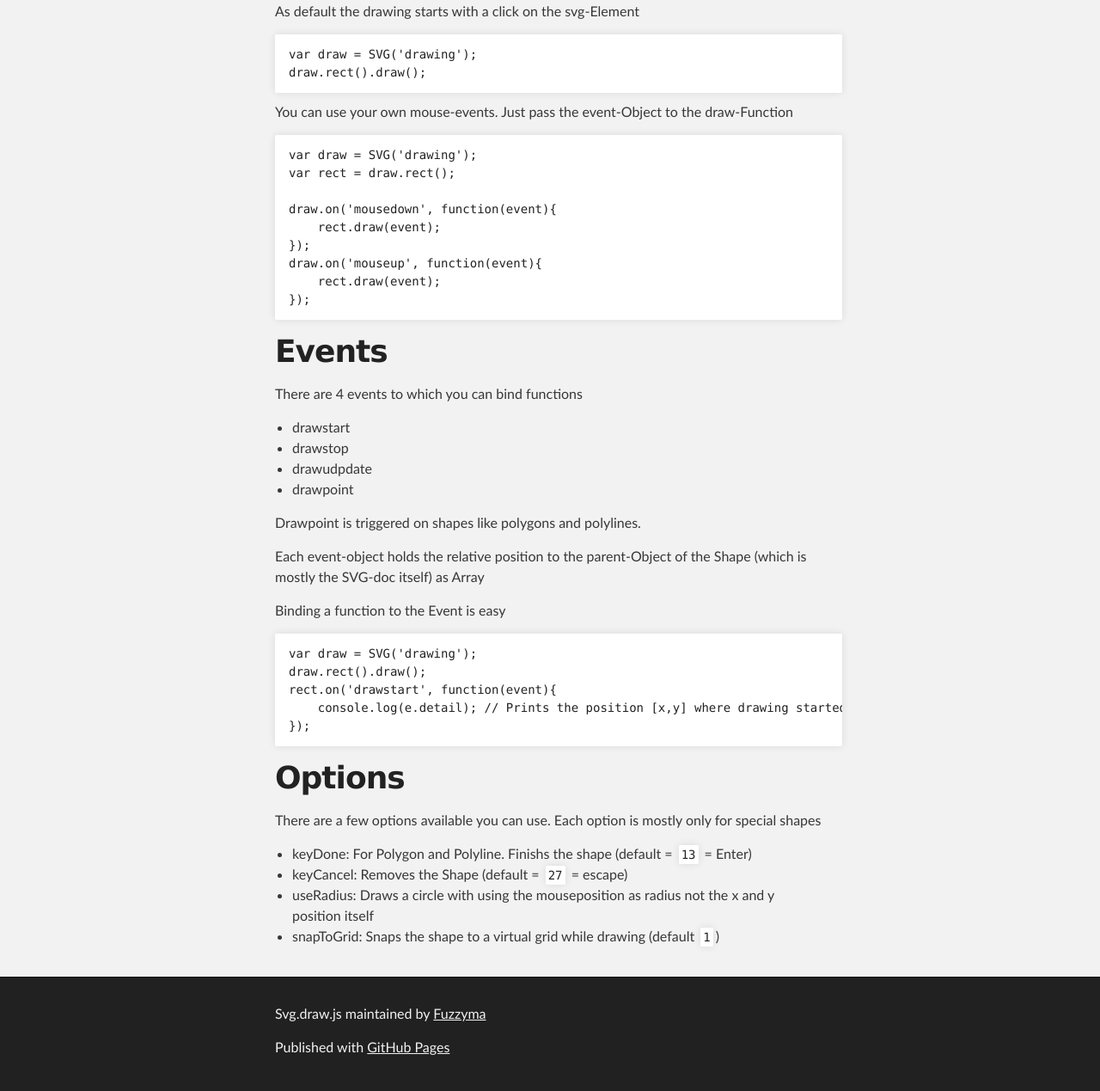
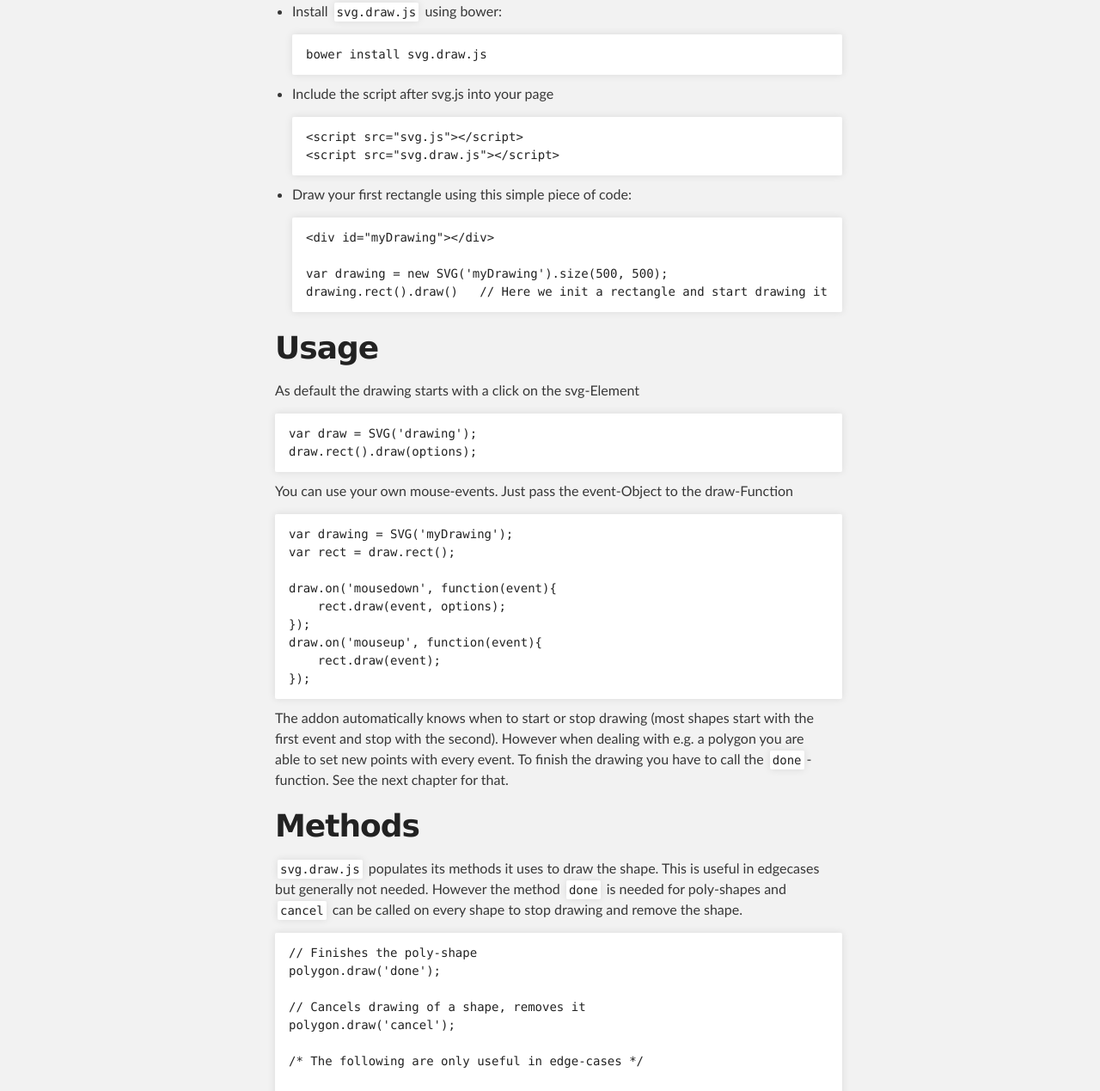
Before and after one commit to svgdotjs/svg.draw.js, a plain HTML site: page index.html in a window 1280 px wide. Shown: the part 462-1731 px from the top of the page at 86% size. Drawn offline with Linux system fonts and the light colour scheme.

```diff
--- a/index.html
+++ b/index.html
@@ -34,7 +34,35 @@
         <h1>
 <a id="svgdrawjs" class="anchor" href="#svgdrawjs" aria-hidden="true"><span class="octicon octicon-link"></span></a>svg.draw.js</h1>
 
-<p>An extension of svn.js which allows to draw elements with mouse</p>
+<p>An extension of svn.js which allows to draw elements with your mouse</p>
+
+<h1>
+<a id="get-started" class="anchor" href="#get-started" aria-hidden="true"><span class="octicon octicon-link"></span></a>Get Started</h1>
+
+<ul>
+<li>
+<p>Install <code>svg.draw.js</code> using bower:</p>
+
+<pre><code>bower install svg.draw.js
+</code></pre>
+</li>
+<li>
+<p>Include the script after svg.js into your page</p>
+
+<pre><code>&lt;script src="svg.js"&gt;&lt;/script&gt;
+&lt;script src="svg.draw.js"&gt;&lt;/script&gt;
+</code></pre>
+</li>
+<li>
+<p>Draw your first rectangle using this simple piece of code:</p>
+
+<pre><code>&lt;div id="myDrawing"&gt;&lt;/div&gt;
+
+var drawing = new SVG('myDrawing').size(500, 500);
+drawing.rect().draw()   // Here we init a rectangle and start drawing it
+</code></pre>
+</li>
+</ul>
 
 <h1>
 <a id="usage" class="anchor" href="#usage" aria-hidden="true"><span class="octicon octicon-link"></span></a>Usage</h1>
@@ -42,35 +70,79 @@
 <p>As default the drawing starts with a click on the svg-Element</p>
 
 <pre><code>var draw = SVG('drawing');
-draw.rect().draw();
+draw.rect().draw(options);
 </code></pre>
 
 <p>You can use your own mouse-events. Just pass the event-Object to the draw-Function</p>
 
-<pre><code>var draw = SVG('drawing');
+<pre><code>var drawing = SVG('myDrawing');
 var rect = draw.rect();
 
 draw.on('mousedown', function(event){
-    rect.draw(event);
+    rect.draw(event, options);
 });
 draw.on('mouseup', function(event){
     rect.draw(event);
 });
 </code></pre>
 
+<p>The addon automatically knows when to start or stop drawing (most shapes start with the first event and stop with the second).
+However when dealing with e.g. a polygon you are able to set new points with every event. To finish the drawing you have to call the <code>done</code>-function.
+See the next chapter for that.</p>
+
+<h1>
+<a id="methods" class="anchor" href="#methods" aria-hidden="true"><span class="octicon octicon-link"></span></a>Methods</h1>
+
+<p><code>svg.draw.js</code> populates its methods it uses to draw the shape. This is useful in edgecases but generally not needed. However the method <code>done</code> is needed for poly-shapes and <code>cancel</code> can be called on every shape to stop drawing and remove the shape.</p>
+
+<pre><code>// Finishes the poly-shape
+polygon.draw('done');
+
+// Cancels drawing of a shape, removes it
+polygon.draw('cancel');
+
+/* The following are only useful in edge-cases */
+
+// Draws a new point with the help of (mouse-)event
+polygon.draw('point', event)
+
+// Draws the point while moving the mouse (basically the animation)
+polygon.draw('update', evnt)
+
+// Stop drawing, cleans up
+polygon.draw('stop', event)
+</code></pre>
+
+<h1>
+<a id="options" class="anchor" href="#options" aria-hidden="true"><span class="octicon octicon-link"></span></a>Options</h1>
+
+<p>The following options can be used to modify the behavior of the addon:</p>
+
+<ul>
+<li>
+<code>useRadius</code>: Only used for ellipse - Use the mouseposition to calculate the radius. <br>
+If <code>false</code> the mouse position will be corner of the bounding-box of the ellipse (default)</li>
+<li>
+<code>snapToGrid</code>: Specifies a grid to which a point is aligned (<code>default:1</code>)</li>
+</ul>
+
+<p><strong>Note</strong> that you can specify the options only on the first call. When you want to change the options while drawing use <code>polygon.draw('params', key, value)</code> This is useful when you want to activate the grid-option when ctrl or soemthing is pressed.</p>
+
 <h1>
 <a id="events" class="anchor" href="#events" aria-hidden="true"><span class="octicon octicon-link"></span></a>Events</h1>
 
-<p>There are 4 events to which you can bind functions</p>
+<p><code>svg.draw.js</code> fires a few specific events which are:</p>
 
 <ul>
 <li>drawstart</li>
 <li>drawstop</li>
 <li>drawudpdate</li>
 <li>drawpoint</li>
+<li>drawdone</li>
+<li>drawcancel</li>
 </ul>
 
-<p>Drawpoint is triggered on shapes like polygons and polylines.</p>
+<p>These events are called at the end of the corresponding method.</p>
 
 <p>Each event-object holds the relative position to the parent-Object of the Shape (which is mostly the SVG-doc itself) as Array</p>
 
@@ -84,16 +156,72 @@
 </code></pre>
 
 <h1>
-<a id="options" class="anchor" href="#options" aria-hidden="true"><span class="octicon octicon-link"></span></a>Options</h1>
+<a id="plugins" class="anchor" href="#plugins" aria-hidden="true"><span class="octicon octicon-link"></span></a>Plugins</h1>
 
-<p>There are a few options available you can use. Each option is mostly only for special shapes</p>
+<p>Currently <code>svg.draw.js</code> only supports all the basic shapes (line, polyline, polygone, rect, ellipse).
+Any other type you want to draw and is available through <code>SVG.invent</code> (e.g. image or your own element) can be added using a plugin which just serves the functions to draw the shape.</p>
 
-<ul>
-<li>keyDone: For Polygon and Polyline. Finishs the shape (default = <code>13</code> = Enter)</li>
-<li>keyCancel: Removes the Shape (default = <code>27</code> = escape)</li>
-<li>useRadius: Draws a circle with using the mouseposition as radius not the x and y position itself</li>
-<li>snapToGrid: Snaps the shape to a virtual grid while drawing (default <code>1</code>)</li>
-</ul>
+<p>Here is an example for implementing the image-node-drawing (which is basically the same implementation as the rectangle):</p>
+
+<pre><code>//svg.draw.image.js
+
+;(function(plugins){
+
+plugins.image = {
+
+    init:function(event){
+        var draw = { x: event.pageX, y: event.pageY, height: 1, width: 1 };
+        this.el.attr(draw);
+    },
+
+    calc:function(event){
+
+        var draw = {
+            x = this.parameters.x,
+            y = this.parameters.y,
+            height = this.parameters.height,
+            width = this.parameters.width
+        }
+
+        // Correct the Position
+        // the cursor-position is absolute to the html-document but our parent-element is not
+        draw.x -= this.parameters.offset.x;
+        draw.y -= this.parameters.offset.y;
+
+        // Snap the params to the grid we specified
+        this.snapToGrid(draw);
+
+        // When width is less than one, we have to draw to the left
+        // which means we have to move the start-point to the left
+        if (draw.width &lt; 1) {
+            //draw.x = parameters.x + draw.width;
+            draw.x = draw.x + draw.width;
+            draw.width = -draw.width;
+        }
+
+        // ...same with height
+        if (draw.height &lt; 1) {
+            //draw.y = parameters.y + draw.height;
+            draw.y = draw.y + draw.height;
+            draw.height = -draw.height;
+        }
+
+        // draw the element
+        this.el.attr(draw);
+    }
+
+    /*
+    ** Point is needed when you need multiple "clicks" to define the shape (e.g. polygon)
+    point:function(event){
+
+    }
+    */
+}
+
+})(SVG.Element.prototype.draw.plugins)
+</code></pre>
+
+<p><strong>Note</strong>: To implement the snapToGrid-feature you can use the function <code>this.snapToGrid</code> which takes an array or object and align all members to the grid specified in options. It returns the changed Array/Object</p>
       </section>
     </div>
 
```
Also changed, not shown: params.json (+1 -1 lines).
